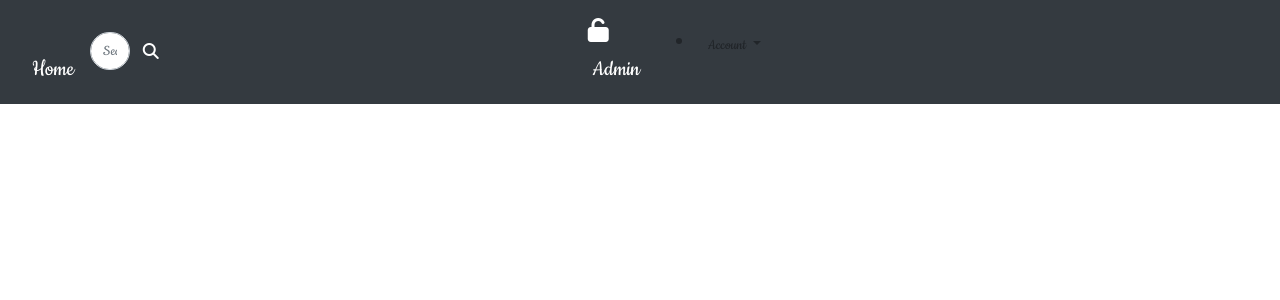
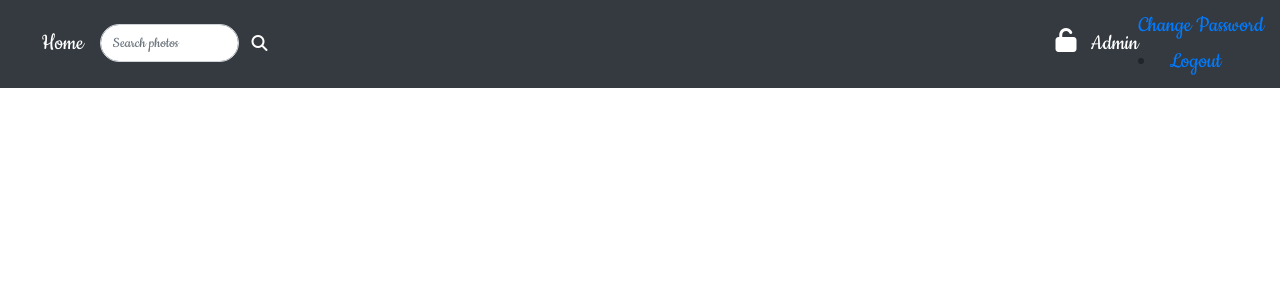
Before and after one commit to derrickmacharia/Insta-Clone, a Django app: page / in a window 1280 px wide. Shown: the top 300 px of the page. Run offline with Django 3.2, Linux system fonts and the light colour scheme; the visitor is signed in with stand-in values (Sample User, id 1); data that the repository does not hold is empty; some libraries are stand-ins or nearby versions; some web fonts are replaced.

Commit message:
style navbar

```diff
--- a/instapp/templates/navbar.html
+++ b/instapp/templates/navbar.html
@@ -34,26 +34,13 @@
           </ul>
         </div>
         <!--The search form above-->
-    <div class="col-sm-6 col-md-6">
+    <div class="">
       {% if user.is_authenticated %}
-      <ul>
-        <li class="dropdown">
-          <a href="#" class="dropdown-toggle btn btn-default" data-toggle="dropdown" role="button" aria-expanded="false">Account
-                    <span class="caret"></span>
-                </a>
-          <ul class="dropdown-menu" role="menu">
-            <li>
-              <a href="{%url 'image'%}">Home</a>
-            </li>
-            <li>
               <a href="/accounts/password/change">Change Password</a>
             </li>
             <li>
               <a href="/logout">Logout</a>
             </li>
-          </ul>
-        </li>
-      </ul>
       {% else %}
       <li>
         <a class='btn btn-default' href="/accounts/login">Login</a>
```
